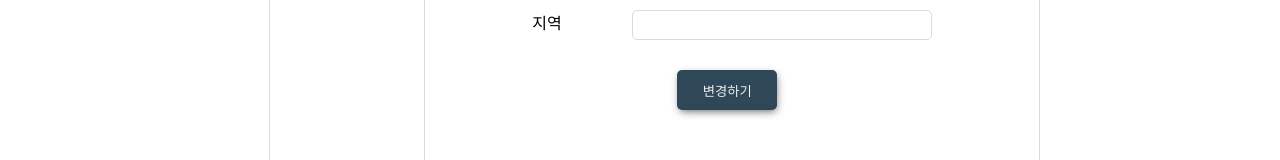
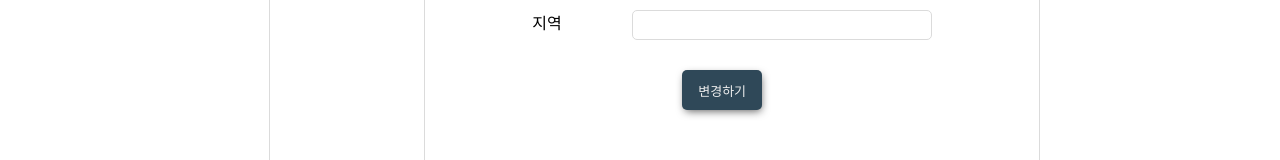
Before and after one commit to codestates-seb/seb41_main_019, a React (Create React App) app in the folder client/: page /setting in a window 1280 px wide. Shown: the part 382-542 px from the top of the page. Built offline with nearby package versions, Linux system fonts and the light colour scheme; grey boxes are pictures that could not be loaded; a web font is replaced by a local one.

Commit message:
Design : button hover 속성 추가

```diff
--- a/client/src/components/public/BlueBtn.js
+++ b/client/src/components/public/BlueBtn.js
@@ -1,13 +1,18 @@
 import styled from "styled-components"
 
 export const BlueBtn = styled.button`
-    width: 100px;
+    width: 80px;
     height: 40px;
     border: 0px;
     border-radius: 5px;
     cursor: pointer;
-    margin-right: 10px;
+    margin-right: 20px;
     box-shadow: 1px 3px 8px -2px rgb(90, 90, 90);
     background-color: #2F4858;
     color: #ededed;
+    font-size: 13px;
+
+    :hover {
+        transform: scale(1.2);
+    }
 `;
--- a/client/src/components/public/CloseBtn.js
+++ b/client/src/components/public/CloseBtn.js
@@ -3,6 +3,11 @@ import styled from "styled-components";
 
 const StyledBtn = styled.div`
     font-size: 20px;
+    cursor: pointer;
+
+    :hover {
+        transform: scale(1.2);
+    }
 `;
 
 const CloseBtn = ({ handleModal }) => {
```
